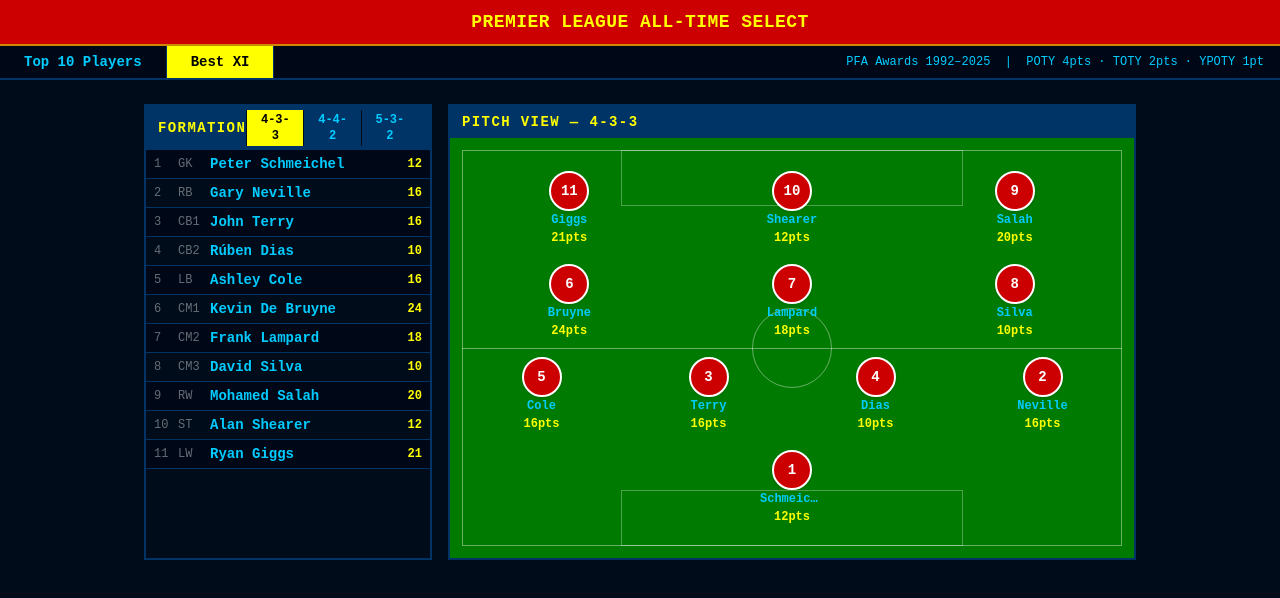
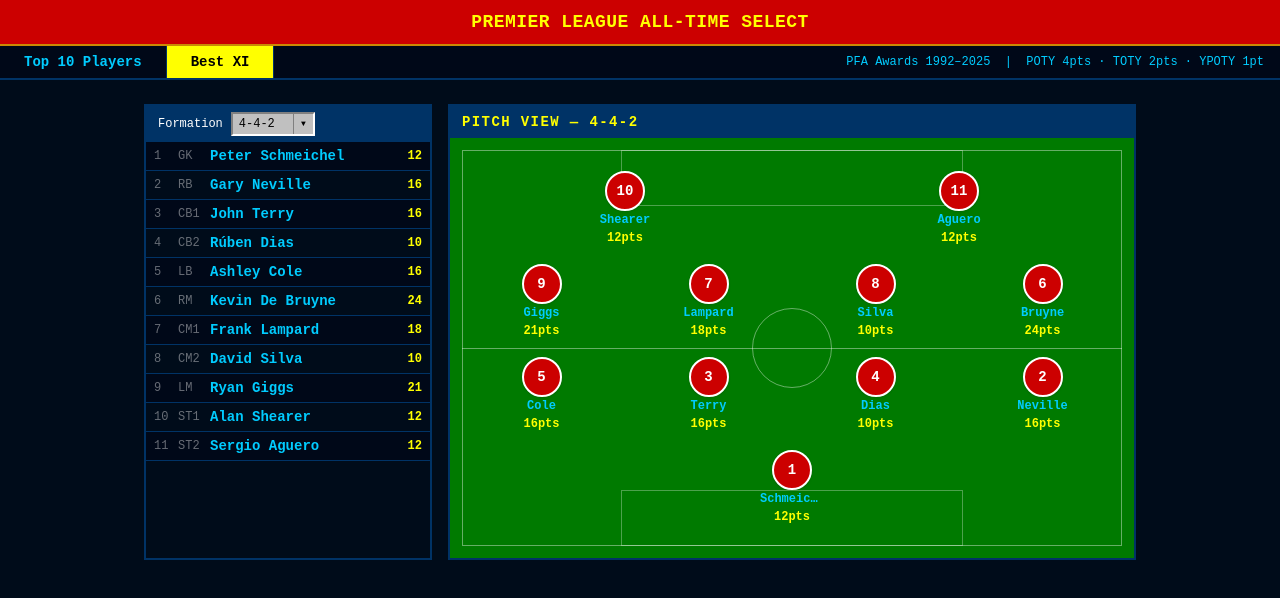
Before and after one commit to ralphcollett/best-of-prem, a React (Vite) app: page / in a window 1280 px wide. Both pictures are taken after a click on the button "Best XI". Shown: the top 598 px of the page. Built offline with nearby package versions, Linux system fonts and the light colour scheme.

Commit message:
Retro formation select.

```diff
--- a/src/App.tsx
+++ b/src/App.tsx
@@ -10,7 +10,7 @@
 
 export default function App() {
   const [tab, setTab] = useState<Tab>('leaderboard');
-  const [formation, setFormation] = useState<Formation>('4-3-3');
+  const [formation, setFormation] = useState<Formation>('4-4-2');
 
   const ranked = useMemo(() => getRankedPlayers(players, awards), []);
   const xi = useMemo(() => selectBestXI(ranked, formation), [ranked, formation]);
--- a/src/components/BestXI.tsx
+++ b/src/components/BestXI.tsx
@@ -1,5 +1,6 @@
 import { Formation, PITCH_LAYOUTS, XISlot } from '../utils/bestXI';
 import { PlayerScore } from '../utils/scoring';
+import { CMSelect } from './CMSelect';
 
 interface Props {
   xi: XISlot[];
@@ -7,7 +8,11 @@
   onFormationChange: (f: Formation) => void;
 }
 
-const FORMATIONS: Formation[] = ['4-3-3', '4-4-2', '5-3-2'];
+const FORMATION_OPTIONS: { value: Formation; label: string }[] = [
+  { value: '4-3-3', label: '4-3-3' },
+  { value: '4-4-2', label: '4-4-2' },
+  { value: '5-3-2', label: '5-3-2' },
+];
 
 // Shirt number by rank in the XI list
 function shirtNumber(xi: XISlot[], slot: string): number {
@@ -49,21 +54,13 @@
       {/* Left: player list */}
       <div className="border-2 border-cm-border flex-shrink-0 w-full lg:w-72">
         {/* Formation picker */}
-        <div className="bg-cm-border px-3 py-1 flex items-center justify-between">
-          <span className="text-cm-yellow font-bold text-sm uppercase tracking-widest">Formation</span>
-          <div className="flex">
-            {FORMATIONS.map(f => (
-              <button
-                key={f}
-                onClick={() => onFormationChange(f)}
-                className={`px-3 py-0.5 text-xs font-bold border-l border-cm-bg transition-none ${
-                  formation === f ? 'bg-cm-yellow text-black' : 'text-cm-cyan hover:bg-cm-border'
-                }`}
-              >
-                {f}
-              </button>
-            ))}
-          </div>
+        <div className="bg-cm-border px-3 py-1.5 flex items-center gap-3">
+          <CMSelect
+            label="Formation"
+            value={formation}
+            options={FORMATION_OPTIONS}
+            onChange={onFormationChange}
+          />
         </div>
 
         {/* Player rows */}
--- /dev/null
+++ b/src/components/CMSelect.tsx
@@ -0,0 +1,44 @@
+interface Props<T extends string> {
+  label: string;
+  value: T;
+  options: { value: T; label: string }[];
+  onChange: (v: T) => void;
+}
+
+export function CMSelect<T extends string>({ label, value, options, onChange }: Props<T>) {
+  return (
+    <div className="flex items-center gap-2">
+      <span className="text-white text-xs">{label}</span>
+      {/* Windows 95-style select wrapper */}
+      <div
+        className="relative inline-flex items-stretch text-black text-xs font-mono"
+        style={{
+          border: '2px solid',
+          borderColor: '#808080 #ffffff #ffffff #808080',
+          background: '#c0c0c0',
+        }}
+      >
+        <select
+          value={value}
+          onChange={e => onChange(e.target.value as T)}
+          className="appearance-none bg-transparent pl-1.5 pr-7 py-0.5 text-black text-xs font-mono outline-none cursor-pointer"
+          style={{ minWidth: '80px' }}
+        >
+          {options.map(o => (
+            <option key={o.value} value={o.value}>{o.label}</option>
+          ))}
+        </select>
+        {/* Dropdown arrow button */}
+        <div
+          className="absolute right-0 top-0 bottom-0 w-5 flex items-center justify-center pointer-events-none select-none"
+          style={{
+            borderLeft: '1px solid #808080',
+            background: '#c0c0c0',
+          }}
+        >
+          <span style={{ fontSize: '8px', lineHeight: 1 }}>▼</span>
+        </div>
+      </div>
+    </div>
+  );
+}
```
